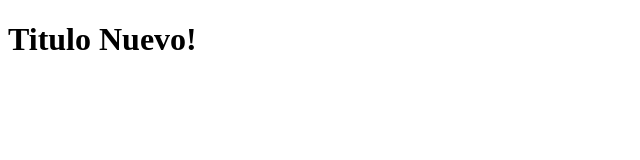
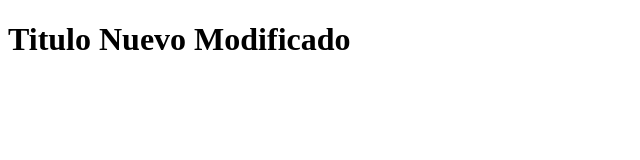
Before and after one commit to jhersonjhochoa/hello-world-git, a plain HTML site: page index.html in a window 1280 px wide. Shown: the whole page, without its empty margins (0-640 px from the left). Drawn offline with Linux system fonts and the light colour scheme.

Commit message:
se modifico titulo de index nuevamente

```diff
--- a/index.html
+++ b/index.html
@@ -7,6 +7,6 @@
     <title>Demo Git</title>
 </head>
 <body>
-    <h1>Titulo Nuevo!</h1>
+    <h1>Titulo Nuevo Modificado</h1>
 </body>
 </html>
```
